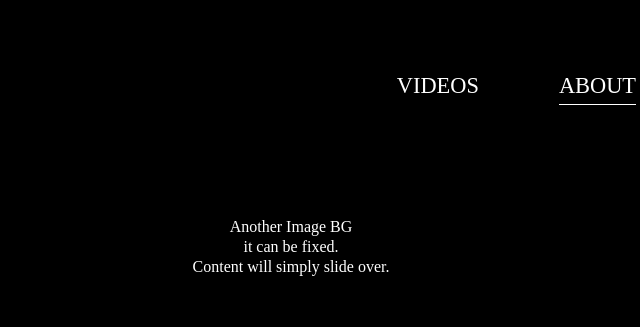
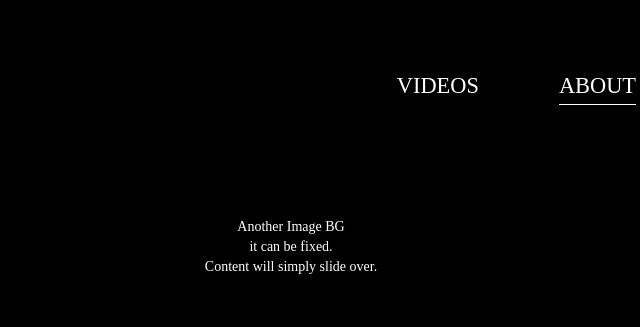
Before and after one commit to adtrians/adtrians.github.io, a plain HTML site: page about.html in a window 1280 px wide. Shown: the top 327 px of the page, 349-989 px from the left. Drawn offline with Linux system fonts and the light colour scheme.

Commit message:
Update templatemo-video-catalog.css

```diff
--- a/css/templatemo-video-catalog.css
+++ b/css/templatemo-video-catalog.css
@@ -92,7 +92,7 @@ h2, p { color: #fff; }
 }
 
 .tm-welcome-container-inner { margin-top: 100px; }
-.tm-welcome-text { font-size: 1rem; }
+.tm-welcome-text { font-size: 14px; }
 
 .btn {
     padding: 10px 30px;
```
